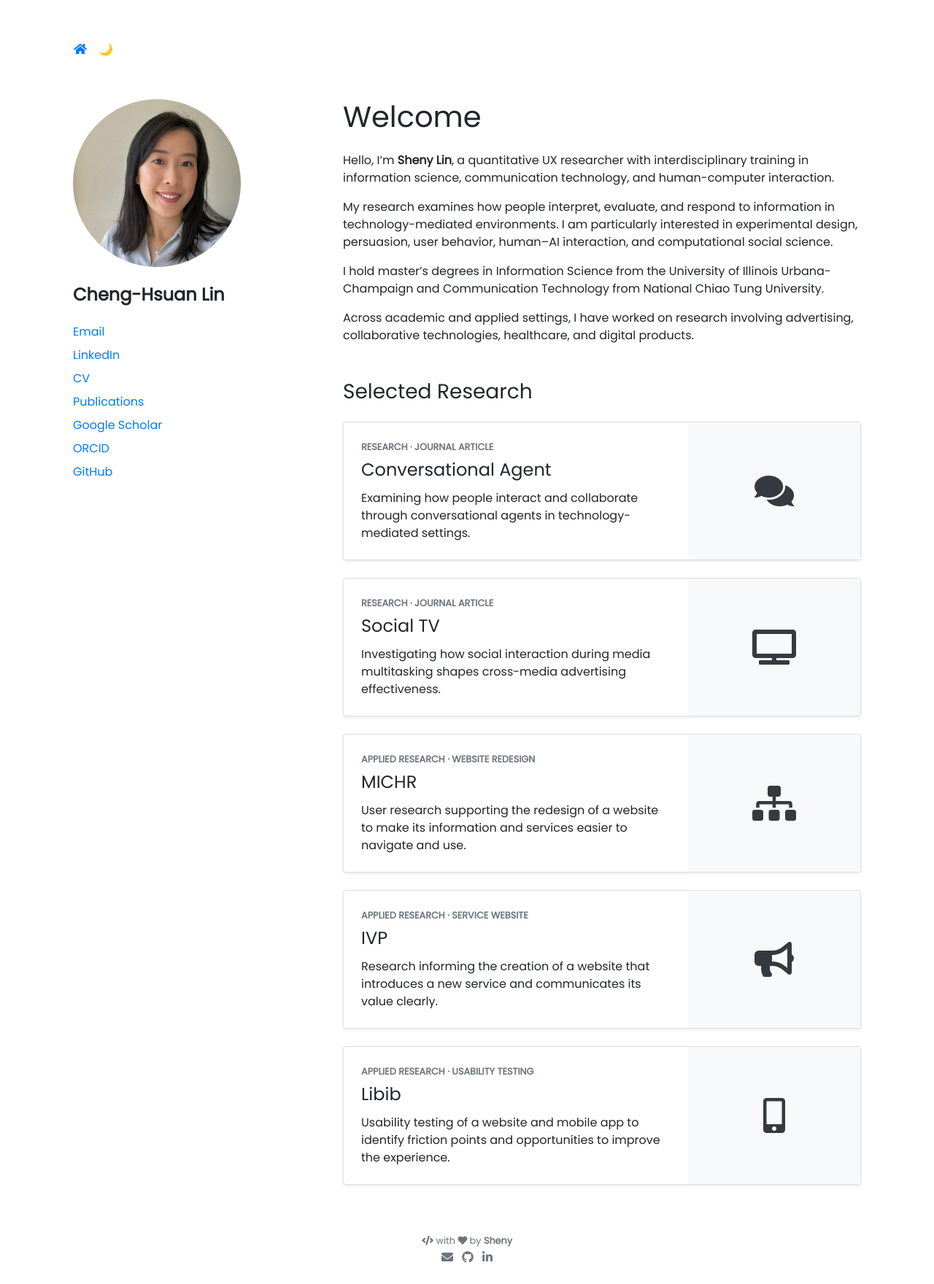
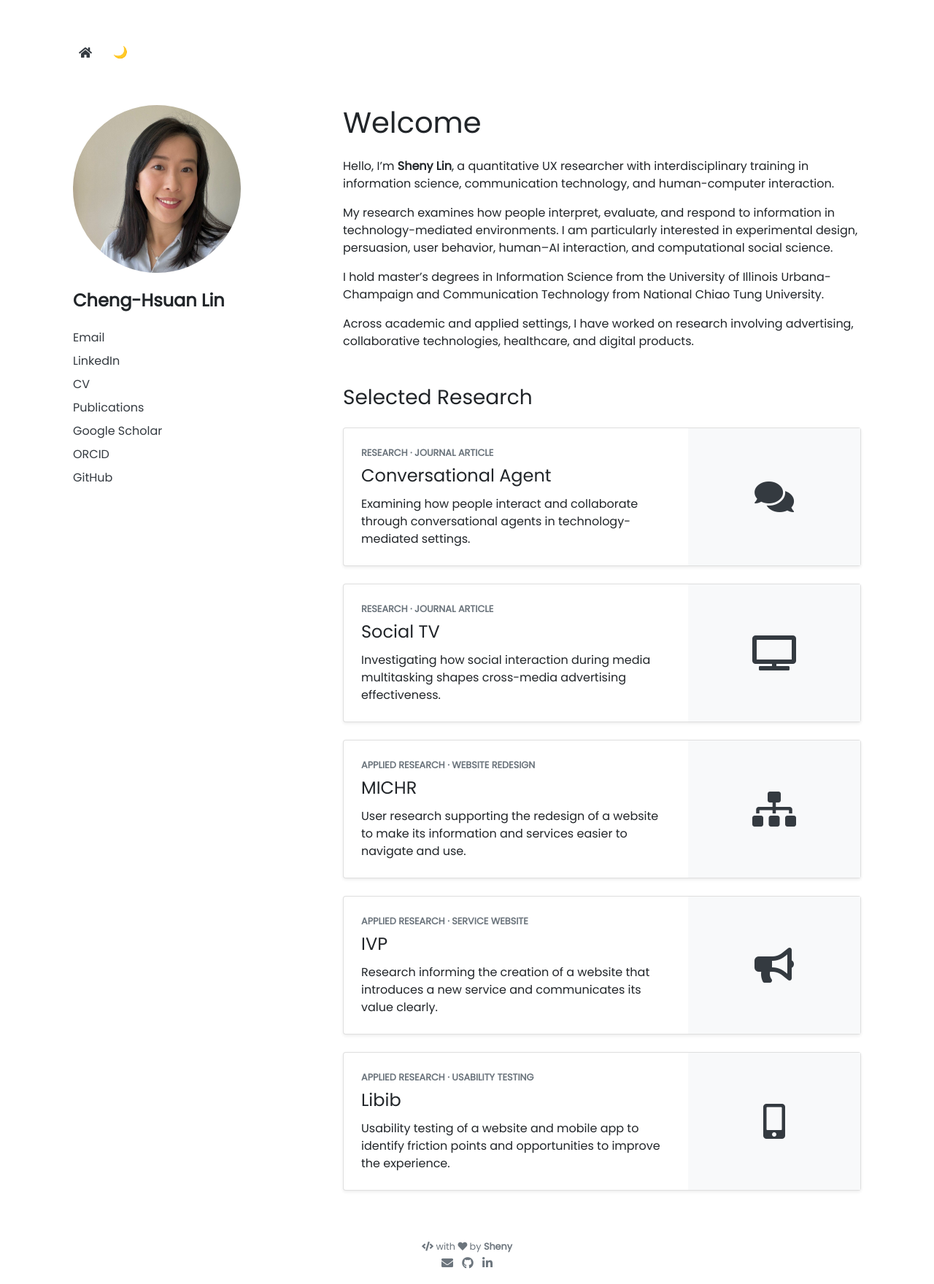
Before and after one commit to shenylin/shenylin.github.io, a Jekyll site: the page built from pages/index.md, in a window 1280 px wide. Shown: the whole page at 73% size. Built offline with Jekyll 4.4.1, drawn with Linux system fonts in a browser that asks for light colours; nearby versions of some CDN libraries.

Commit message:
Refine homepage link styles

```diff
--- a/assets/css/style.scss
+++ b/assets/css/style.scss
@@ -1,3 +1,36 @@
 ---
 ---
 @import "portfolYOU";
+
+.site-control {
+  align-items: center;
+  display: inline-flex;
+  height: 2rem;
+  justify-content: center;
+  line-height: 1;
+  padding: 0;
+  width: 2rem;
+
+  @include themed(color, $text-black, $text-white);
+
+  &:hover,
+  &:focus {
+    color: $primary;
+    text-decoration: none;
+  }
+}
+
+#theme-toggler::before {
+  display: block;
+  line-height: 1;
+}
+
+.profile-details a {
+  @include themed(color, $text-black, $text-white);
+
+  &:hover,
+  &:focus {
+    color: $primary;
+    text-decoration: none;
+  }
+}
```
